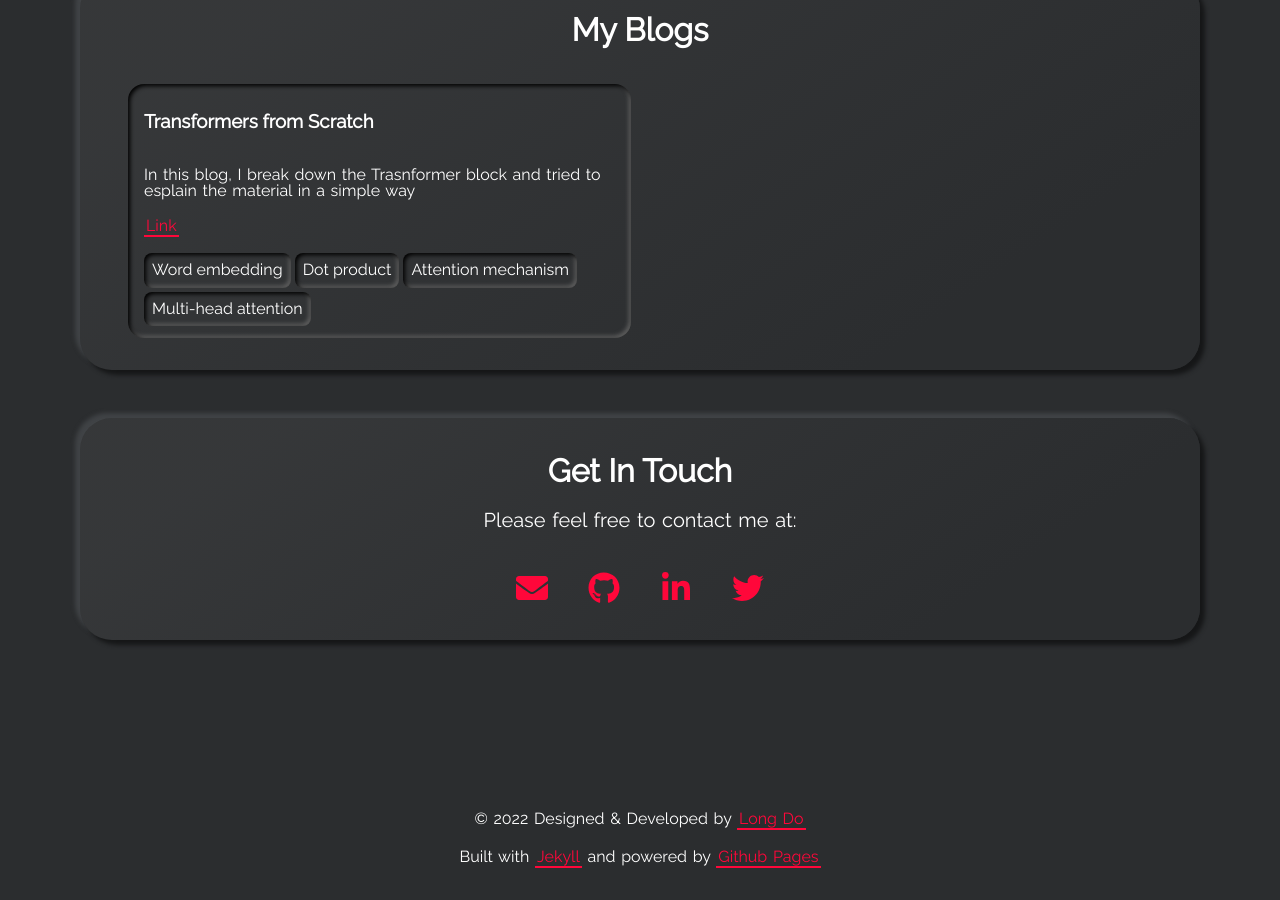
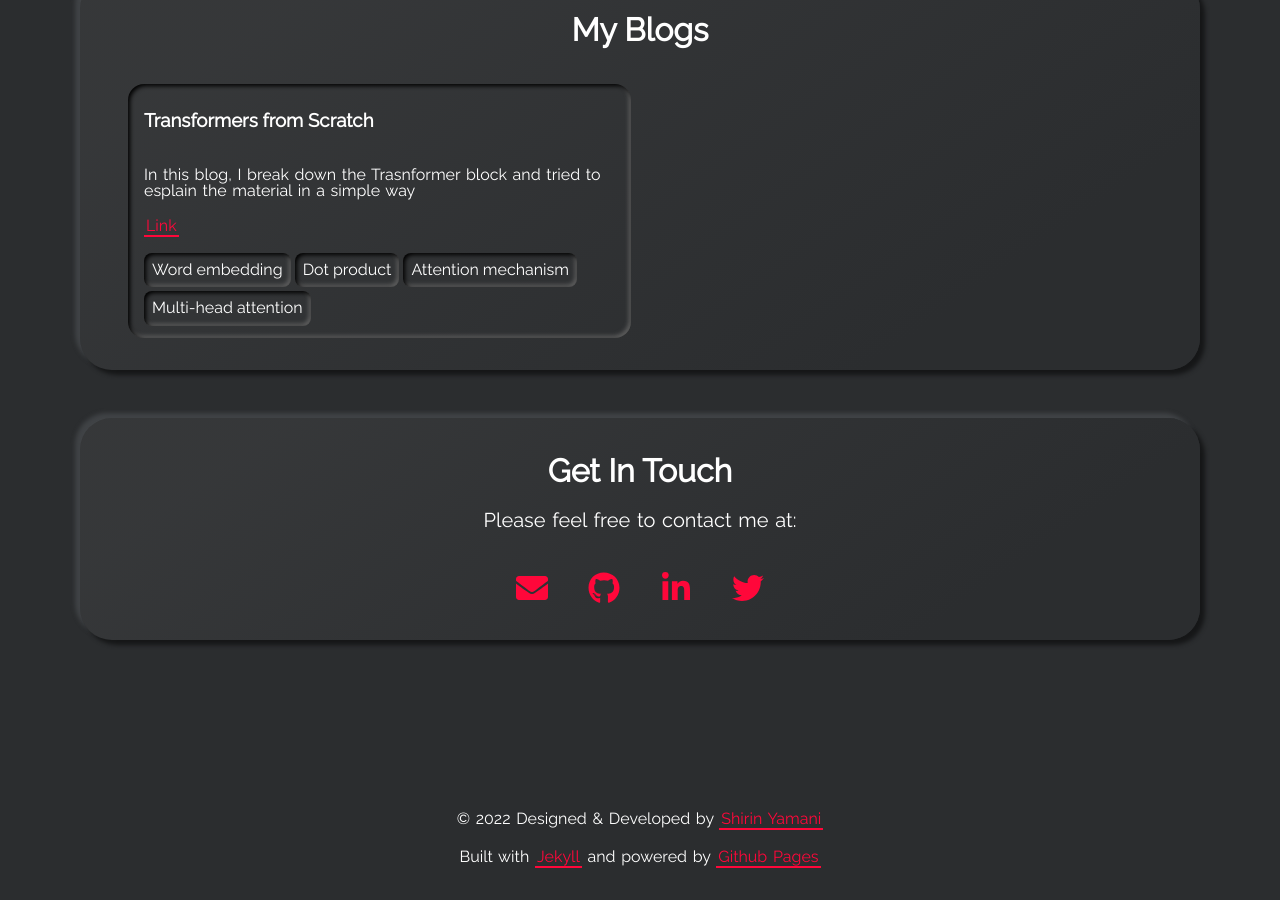
Before and after one commit to shirinyamani/shirinyamani.github.io, a Jekyll site: the page built from index.html, in a window 1280 px wide and 900 px high, scrolled down 2867 px. Built offline with Jekyll 4.4.1, drawn with Linux system fonts in a browser that asks for light colours.

```diff
--- a/_includes/footer.html
+++ b/_includes/footer.html
@@ -1,7 +1,7 @@
 <footer class="footer">
   <p>&copy; {{site.updated}} Designed & Developed by
     <a class="highlight-link" href="https://shirinyamani.github.io/" target="_blank" rel="noreferrer">
-      Long Do
+      Shirin Yamani
     </a>
   </p>
   <p>
```
